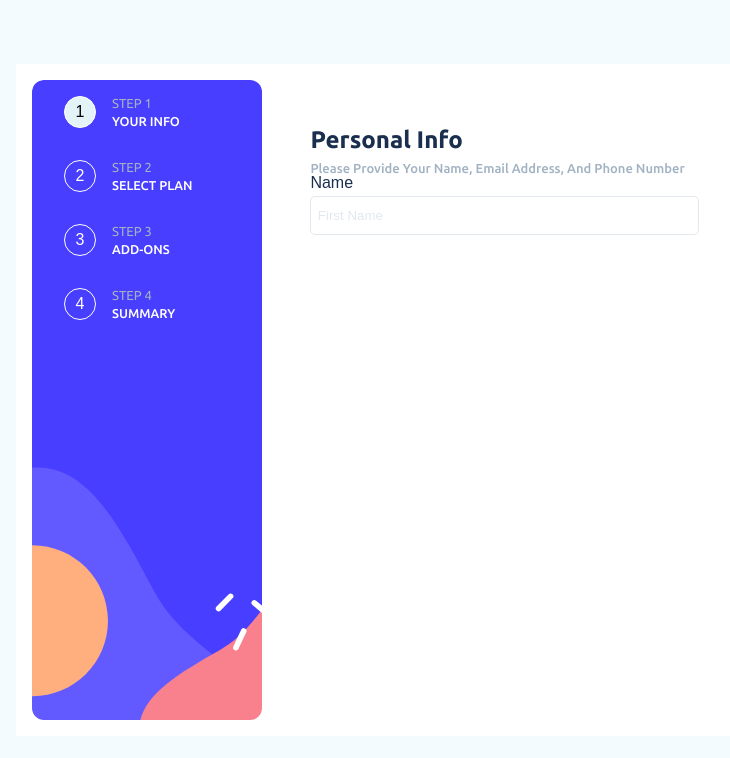
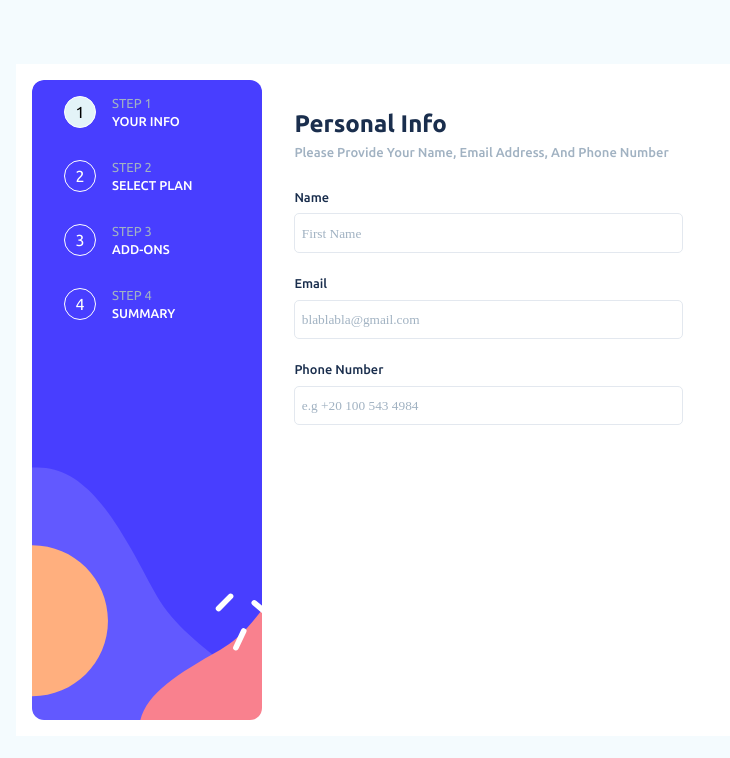
Before and after one commit to abanoubsamir-28/twk_preparation, a Vue app: page / in a window 1280 px wide. Shown: the top 758 px of the page, without its empty margins (224-954 px from the left). Built offline with nearby package versions, Linux system fonts and the light colour scheme.

Commit message:
second step

```diff
--- a/src/App.vue
+++ b/src/App.vue
@@ -113,9 +113,9 @@ export default {
   beforeMount() {
     this.resetFormStepper();
   },
-  mounted () {
+  mounted() {
     console.log(this.$v);
-  }
+  },
 };
 </script>
 
@@ -132,11 +132,11 @@ export default {
     <keep-alive>
       <div class="stepper_form--form_view">
         <component
-          :model="$v.stepForm"
+          :v="$v"
+          :formModel="stepForm"
           :is="formStepperMeta.get(activeStep).formView"
         ></component>
       </div>
     </keep-alive>
-    <!-- <h1>{{$v.stepForm.s1.name.value}}</h1> -->
   </div>
 </template>
--- a/src/assets/styles/form-view.css
+++ b/src/assets/styles/form-view.css
@@ -1,3 +1,6 @@
+.form-header {
+  margin-bottom: 2rem;
+}
 .form-header h2 {
   color: var(--marine-blue);
   font-size: 1.5rem;
--- a/src/assets/styles/stepper-form.css
+++ b/src/assets/styles/stepper-form.css
@@ -51,5 +51,5 @@
   border: 1px solid none;
 }
 .stepper_form--form_view {
-  padding: 3rem;
+  padding: 2rem;
 }
--- a/src/components/forms/UI/BaseInput.vue
+++ b/src/components/forms/UI/BaseInput.vue
@@ -1,30 +1,48 @@
 <script>
 export default {
-  props: ["model", "placeholder", "type", "label", "name"],
+  props: ["modelValue", "placeholder", "type", "label", "name", "v"],
   methods: {
     handleInput(e) {
-      this.model.value = e.target.value;
+      this.$emit("update:modelValue", e.target.value);
     },
   },
 };
 </script>
 
 <template>
+  <div>
+    <header>
       <label :for="name">{{ label }}</label>
+      <div :class="{ error: v.$errors.length }">
+        <div class="input-errors" v-for="error of v.$errors" :key="error.$uid">
+          <div class="error-msg">{{ error.$message }}</div>
+        </div>
+      </div>
+    </header>
     <input
       :name="name"
-    :value="model.value"
+      :value="modelValue"
       :placeholder="placeholder"
       :type="type"
       @input="handleInput"
+      @blur="v.$touch()"
     />
+  </div>
 </template>
 
 <style scoped>
+header {
+  display: flex;
+  justify-content: space-between;
+  margin-bottom: 5px;
+  align-items: baseline;
+}
 label {
   display: block;
   margin-bottom: 5px;
   color: #1a2e4d;
+  font-weight: 500;
+  font-size: 0.8rem;
 }
 input {
   border: 1px solid #e3e8ef;
@@ -32,11 +50,18 @@ input {
   width: 100%;
   border-radius: 5px;
   outline: none;
+  margin-bottom: 1.5rem;
 }
 input:focus {
   border: 1px solid #7f3f8c;
 }
 input::placeholder {
-  color: #e3e8ef;
+  color: #a1b2c2;
+  font-family: "ubuntu-bold";
+  font-weight: 500;
+}
+.error {
+  color: #e54a3d;
+  font-weight: 700;
 }
 </style>
--- a/src/components/forms/views/PersonalInfo.vue
+++ b/src/components/forms/views/PersonalInfo.vue
@@ -3,7 +3,7 @@ import FormHeader from "../FormHeader.vue";
 import BaseInput from "../UI/BaseInput.vue";
 export default {
   components: { FormHeader, BaseInput },
-  props: ["model"],
+  props: ["v", "formModel"],
 };
 </script>
 
@@ -14,10 +14,24 @@ export default {
   ></form-header>
 
   <base-input
-    :model="model.s1.name"
+    v-model="formModel.s1.name"
+    :v="v.stepForm.s1.name"
     placeholder="First Name"
     type="text"
     label="Name"
   ></base-input>
-  <!-- <button @click="console.log(model)">Click</button> -->
+  <base-input
+    v-model="formModel.s1.email"
+    :v="v.stepForm.s1.email"
+    placeholder="blablabla@gmail.com"
+    type="email"
+    label="Email"
+  ></base-input>
+  <base-input
+    v-model="formModel.s1.phone"
+    :v="v.stepForm.s1.phone"
+    placeholder="e.g +20 100 543 4984"
+    type="tel"
+    label="Phone Number"
+  ></base-input>
 </template>
--- a/src/components/forms/views/subscriptionModel.vue
+++ b/src/components/forms/views/subscriptionModel.vue
@@ -1,10 +1,126 @@
 <script>
-
+import FormHeader from "../FormHeader.vue";
+import BaseInput from "../UI/BaseInput.vue";
+import arcadeIcon from "../../../assets/images/icon-arcade.svg";
+import advancedIcon from "../../../assets/images/icon-advanced.svg";
+import proIcon from "../../../assets/images/icon-pro.svg";
 export default {
-
+  components: { FormHeader, BaseInput },
+  props: ["v", "formModel"],
+  data() {
+    return {
+      cardsConfig: new Map([
+        [
+          "arcade",
+          {
+            title: "arcade",
+            iconPath: arcadeIcon,
+            monthlyFees: "9",
+            isActive: false,
+            yearlyFees: "90",
+          },
+        ],
+        [
+          "advanced",
+          {
+            title: "advanced",
+            iconPath: advancedIcon,
+            monthlyFees: "12",
+            isActive: false,
+            yearlyFees: "120",
+          },
+        ],
+        [
+          "pro",
+          {
+            title: "pro",
+            iconPath: proIcon,
+            monthlyFees: "15",
+            isActive: false,
+            yearlyFees: "150",
+          },
+        ],
+      ]),
+      activeCard: null,
+    };
+  },
+  computed: {
+    cards() {
+      return Array.from(this.cardsConfig.values());
+    },
+  },
+  methods: {
+    handleCardChange(cardKey) {
+      this.cardsConfig.get(this.activeCard).isActive = false
+      this.activeCard = cardKey;
+      this.cardsConfig.get(cardKey).isActive = true;
+    },
+  },
+  mounted() {
+    this.activeCard = "pro";
+    this.cardsConfig.get("pro").isActive = true;
+  },
 };
 </script>
 
 <template>
-    <h1>subscription Info</h1>
+  <form-header
+    title="select your plan"
+    subTitle="you have the options of monthly or yearly billing"
+  ></form-header>
+  <div class="cards">
+    <div
+      @click="handleCardChange(card.title)"
+      v-for="card of cards"
+      :key="card.title"
+      class="card"
+      :class="{ active: card.isActive }"
+    >
+      <img :src="card.iconPath" alt="" />
+      <div class="card_content">
+        <h5>{{ card.title }}</h5>
+        <p class="card-fees">${{ card.yearlyFees }}/yr</p>
+        <p class="card-offer">2 months free</p>
+      </div>
+    </div>
+  </div>
 </template>
+
+<style scoped>
+.cards {
+  display: flex;
+  gap: 1rem;
+}
+.card {
+  padding: 1.5rem 0.8rem;
+  border: 1px solid #e3e8ef;
+  border-radius: 12px;
+  cursor: pointer;
+}
+img {
+  margin-bottom: 1.6rem;
+}
+h5 {
+  font-family: "Ubuntu", sans-serif;
+  margin-bottom: 0.5rem;
+  font-weight: 700;
+  text-transform: capitalize;
+  color: #1a2e4d;
+}
+.card-fees {
+  color: #a1b2c2;
+  font-weight: 400;
+  font-size: 0.9rem;
+}
+.card-offer {
+  color: #1a2e4d;
+  font-size: 0.8rem;
+  text-wrap: nowrap;
+  margin-top: 1rem;
+  font-weight: 500;
+}
+.active {
+  border:1px solid #7f3f8c ;
+  background: #f4fbfe;
+}
+</style>
--- a/src/style.css
+++ b/src/style.css
@@ -16,9 +16,9 @@
   --white: #ffffff;
 }
 
+body {
+  font-family: "Ubuntu", sans-serif;
 
-body {
-  font-family: "font-medium", sans-serif;
   display: flex;
   justify-content: center;
   align-items: center;
```
Lines whose indentation alone changed are shown as unchanged.
